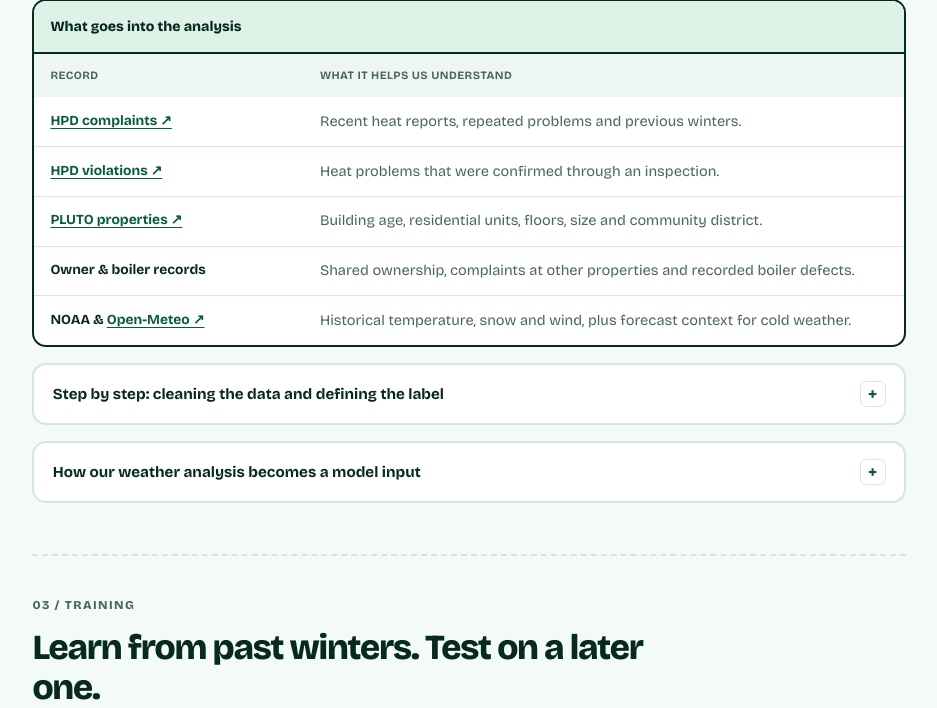
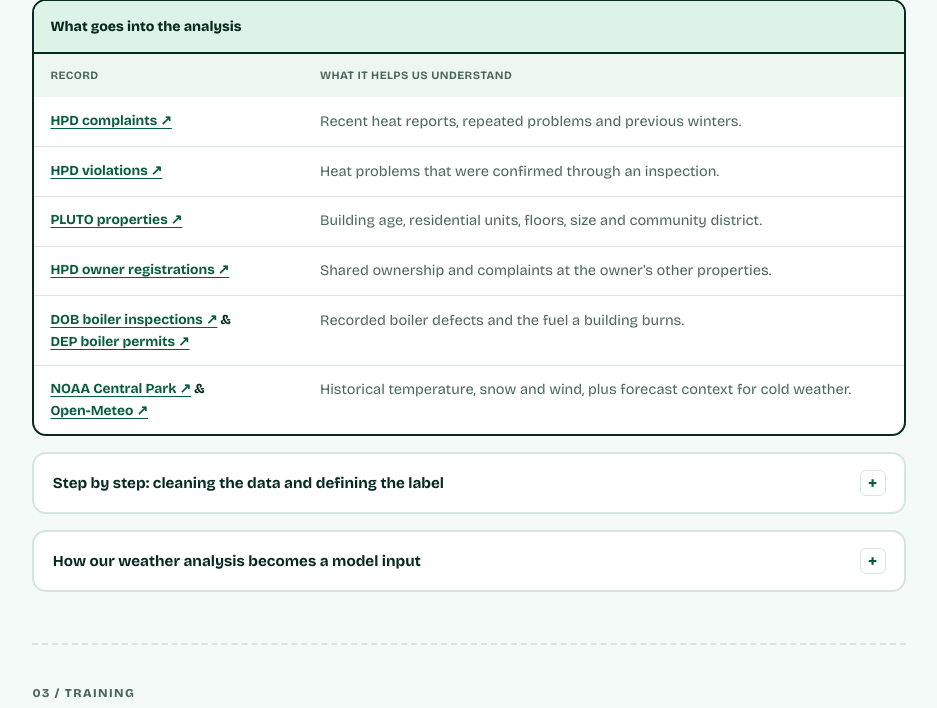
Before and after one commit to Tanneywanney25/ibm_submission, a Flask app: page /about in a window 1280 px wide. Shown: the part 1639-2347 px from the top of the page, without its empty margins (284-1221 px from the left). Run offline with Flask 3, Linux system fonts and the light colour scheme; data that the repository does not hold is empty.

Commit message:
About: link every data source in 'What goes into the analysis'
Owner and boiler records and NOAA had no links. Split the combined row so each
link sits next to what it explains: HPD Registration Contacts (feu5-w2e2) for
ownership, DOB NOW Safety Boiler (52dp-yji6) and DEP CATS permits (f4rp-2kvy)
for boiler defects and fuel, and NOAA GHCN-Daily Central Park (USW00094728)
beside Open-Meteo. These are the exact datasets model/00_second_tier.py and
the weather pull use; every URL checked to return 200. Link names no longer
wrap mid-word. Verified locally in LITE mode at desktop and 375px.

Co-Authored-By: Claude Opus 5.5 <noreply@anthropic.com>

```diff
--- a/web/static/about.css
+++ b/web/static/about.css
@@ -38,6 +38,7 @@
   letter-spacing:0; text-transform:none; width:31%; }
 .about-table tbody td { color:var(--muted); line-height:1.6; }
 .about-table a { color:var(--accent-dark); }
+.about-table tbody th a { white-space:nowrap; }
 .about-table tr:last-child > * { border-bottom:0; }
 .about-numbers { font-variant-numeric:tabular-nums; }
 .about-numbers tbody th { width:30%; }
--- a/web/templates/about.html
+++ b/web/templates/about.html
@@ -72,8 +72,9 @@
               <tr><th scope="row"><a href="https://data.cityofnewyork.us/d/ygpa-z7cr" target="_blank" rel="noopener noreferrer">HPD complaints ↗</a></th><td>Recent heat reports, repeated problems and previous winters.</td></tr>
               <tr><th scope="row"><a href="https://data.cityofnewyork.us/d/wvxf-dwi5" target="_blank" rel="noopener noreferrer">HPD violations ↗</a></th><td>Heat problems that were confirmed through an inspection.</td></tr>
               <tr><th scope="row"><a href="https://www.nyc.gov/site/planning/data-maps/open-data/dwn-pluto-mappluto.page" target="_blank" rel="noopener noreferrer">PLUTO properties ↗</a></th><td>Building age, residential units, floors, size and community district.</td></tr>
-              <tr><th scope="row">Owner &amp; boiler records</th><td>Shared ownership, complaints at other properties and recorded boiler defects.</td></tr>
-              <tr><th scope="row">NOAA &amp; <a href="https://open-meteo.com/" target="_blank" rel="noopener noreferrer">Open-Meteo ↗</a></th><td>Historical temperature, snow and wind, plus forecast context for cold weather.</td></tr>
+              <tr><th scope="row"><a href="https://data.cityofnewyork.us/d/feu5-w2e2" target="_blank" rel="noopener noreferrer">HPD owner registrations ↗</a></th><td>Shared ownership and complaints at the owner's other properties.</td></tr>
+              <tr><th scope="row"><a href="https://data.cityofnewyork.us/d/52dp-yji6" target="_blank" rel="noopener noreferrer">DOB boiler inspections ↗</a> &amp; <a href="https://data.cityofnewyork.us/d/f4rp-2kvy" target="_blank" rel="noopener noreferrer">DEP boiler permits ↗</a></th><td>Recorded boiler defects and the fuel a building burns.</td></tr>
+              <tr><th scope="row"><a href="https://www.ncei.noaa.gov/cdo-web/datasets/GHCND/stations/GHCND:USW00094728/detail" target="_blank" rel="noopener noreferrer">NOAA Central Park ↗</a> &amp; <a href="https://open-meteo.com/" target="_blank" rel="noopener noreferrer">Open-Meteo ↗</a></th><td>Historical temperature, snow and wind, plus forecast context for cold weather.</td></tr>
             </tbody>
           </table>
         </div>
```
